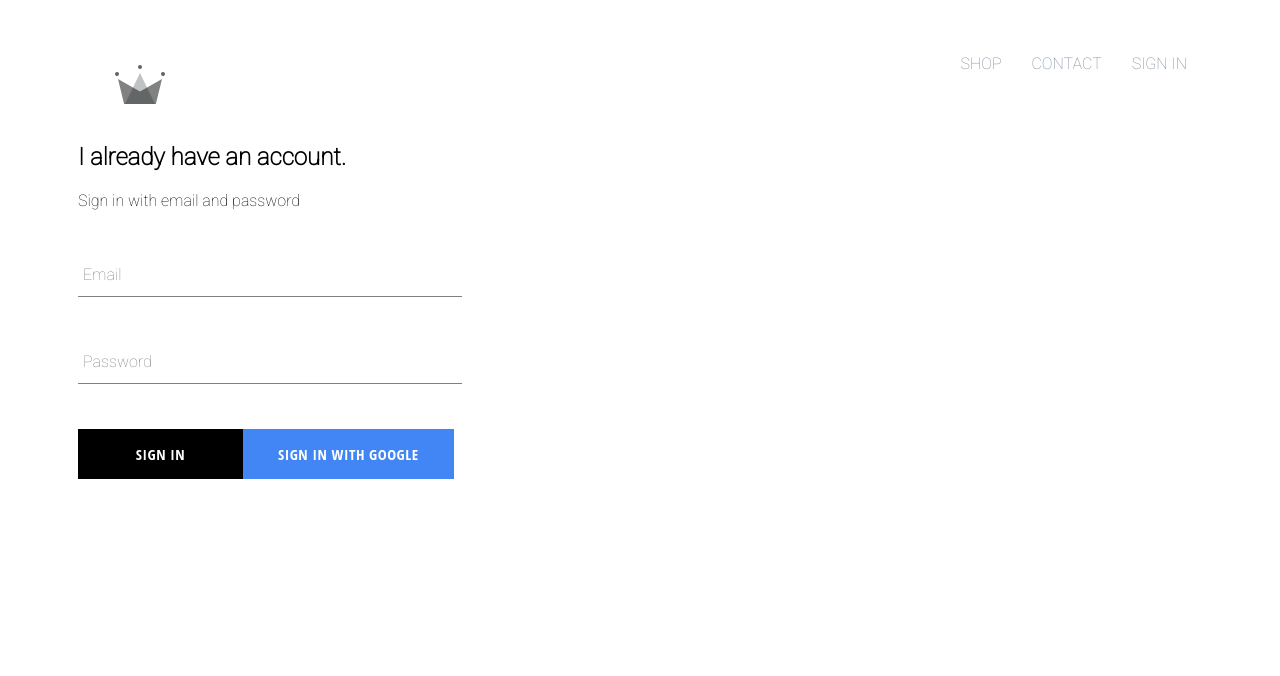
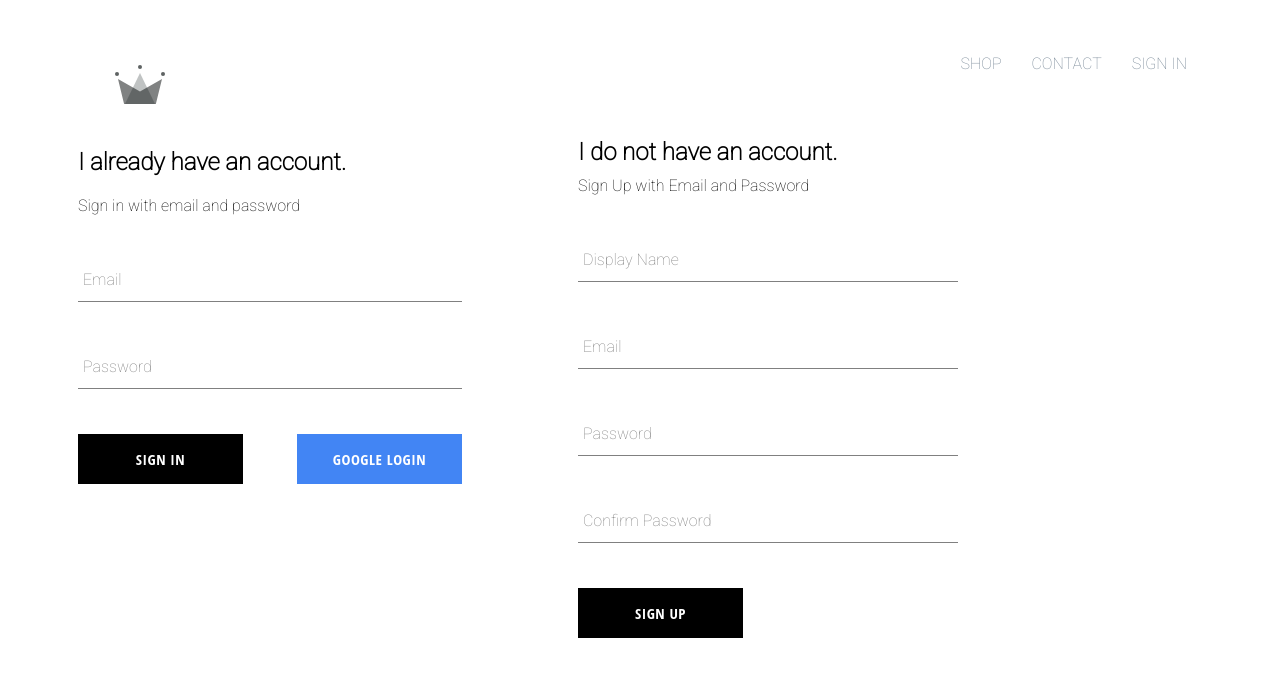
Before and after one commit to Krishna2752/ecommerce-app, a React (Create React App) app: page /signin in a window 1280 px wide. Shown: the top 676 px of the page. Built offline with nearby package versions, Linux system fonts and the light colour scheme; no server answers.

Commit message:
Sign up functionality added

```diff
--- a/src/App.js
+++ b/src/App.js
@@ -5,7 +5,7 @@ import { Route,Switch } from 'react-router-dom';
 import ShopComponent from './components/ShopComponent';
 import Header from './components/Header';
 import SignInSignUp from './components/SignInSignUp';
-import { auth } from './firebase/firebase.utils';
+import { auth, createUserProfileDocument } from './firebase/firebase.utils';
 
 
 
@@ -21,8 +21,21 @@ class App extends React.Component {
   unsubscribeFromAuth = null;
 
    componentDidMount() {
-    this.unsubscribeFromAuth = auth.onAuthStateChanged(user => {
-      this.setState({ currentUser: user });
+    this.unsubscribeFromAuth = auth.onAuthStateChanged(async userAuth => {
+      if(userAuth){
+
+      const userRef = await createUserProfileDocument(userAuth);
+      userRef.onSnapshot(snapShot=>{
+        this.setState({
+          currentUser: {
+            id: snapShot.id,
+            ...snapShot.data()
+          }
+        },()=>{console.log(this.state);})
+
+      })
+      }
+      this.setState({currentUser: userAuth});
 
     });
   }
--- a/src/components/HeaderStyles.scss
+++ b/src/components/HeaderStyles.scss
@@ -20,6 +20,7 @@
 
       .option {
         padding: 10px 15px;
+        cursor: pointer;
       }
     }
   }
--- a/src/components/SignIn.js
+++ b/src/components/SignIn.js
@@ -18,21 +18,26 @@ export class SignIn extends Component {
             e.preventDefault();
             this.setState({email: '',password: ''})
     }
+    handleChange = event => {
+        const { value, name } = event.target;
+
+        this.setState({ [name]: value });
+      };
     render() {
         return (
             <div className="sign-in">
                 <h2>I already have an account.</h2>
                 <span>Sign in with email and password</span>
                 <form onSubmit={this.handleSubmit}>
-                    <FormInput name="email" type="email" value={this.state.email} handleChange={e => this.setState({email: e.target.value})} required label="Email" />
-                    <FormInput name="password" type="password" value={this.state.password} handleChange={e => this.setState({password: e.target.value})} required label="Password" />
-
+                    <FormInput name="email" type="email" value={this.state.email} handleChange={this.handleChange} required label="Email" />
+                    <FormInput name="password" type="password" value={this.state.password} handleChange={this.handleChange} required label="Password" />
+                    <div className="buttons">
                     <Button type="submit" value="Submit">SIGN IN</Button>
                     <Button onClick={signInWithGoogle} value="Submit" isGoogleSignIn>
                         {' '}
-                        Sign in with Google{' '}
+                        Google Login{' '}
                     </Button>
-
+                    </div>
 
 
 
--- a/src/components/SignInSignUp.js
+++ b/src/components/SignInSignUp.js
@@ -1,10 +1,13 @@
 import React from 'react'
 import SignIn from './SignIn'
+import SignUp from './SignUp'
+import './SignInSignUpStyles.scss'
 
 const SignInSignUp = () => {
     return (
         <div className="sign-in-sign-up">
             <SignIn />
+            <SignUp />
 
 
         </div>
--- a/src/components/SignInSignUpStyles.scss
+++ b/src/components/SignInSignUpStyles.scss
@@ -0,0 +1,7 @@
+.sign-in-sign-up{
+    width: 880px;
+    display: flex;
+    justify-content: space-between;
+    margin-top: 30px;
+    margin-bottom: 30px;
+}
--- /dev/null
+++ b/src/components/SignUp.js
@@ -0,0 +1,65 @@
+import FormInput from "./FormInput";
+import Button from "./Button";
+import { auth,createUserProfileDocument } from '../firebase/firebase.utils';
+import './SignUpStyles.scss';
+
+import React, { Component } from 'react'
+
+export default class SignUp extends React.Component{
+    constructor(){
+        super();
+        this.state = {
+            displayName: '',
+            email: '',
+            password: '',
+            confirmPassword: ''
+        }
+    }
+    handleSubmit = async event => {
+        event.preventDefault();
+        const {displayName,email,password,confirmPassword} = this.state;
+        if(password !== confirmPassword){
+            alert("Passwords don't match");
+            return;
+        }
+        try{
+            const {user} = await auth.createUserWithEmailAndPassword(email, password);
+            await createUserProfileDocument(user, {displayName});
+            this.setState({
+                displayName: '',
+                email: '',
+                password: '',
+                confirmPassword: ''
+            });
+        }catch(error){
+            console.error(error);
+        }
+
+    }
+    handleChange = event => {
+        const {name,value} = event.target;
+        this.setState({[name]:value});
+    }
+    render() {
+        const {displayName,email,password,confirmPassword} = this.state;
+        return (
+            <div className="signup">
+                <h2 className="title">I do not have an account.</h2>
+                <span>Sign Up with Email and Password</span>
+                <form className="signupform" onSubmit={this.handleSubmit}>
+                    <FormInput type="text" name="displayName" value= {displayName} onChange={this.handleChange} label="Display Name" required />
+                    <FormInput type="email" name="email" value= {email} onChange={this.handleChange} label="Email" required />
+                    <FormInput type="password" name="password" value= {password} onChange={this.handleChange} label="Password" required />
+                    <FormInput type="password" name="confirmPassword" value= {confirmPassword} onChange={this.handleChange} label="Confirm Password" required />
+
+
+
+
+
+                <Button type="submit">SIGN UP</Button>
+                </form>
+
+            </div>
+        )
+    }
+}
--- /dev/null
+++ b/src/components/SignUpStyles.scss
@@ -0,0 +1,10 @@
+.signup{
+    display: flex;
+    flex-direction: column;
+    width: 380px;
+
+    .title{
+        margin-top: 10px;
+        margin-bottom: 10px;
+    }
+}
--- a/src/firebase/firebase.utils.js
+++ b/src/firebase/firebase.utils.js
@@ -11,8 +11,36 @@ const config = {
     measurementId: "G-FSNH7JP3C4"
   };
 firebase.initializeApp(config);
-export const auth=firebase.auth();
-export const firestore = firebase.firestore();
+
+
+export const createUserProfileDocument = async (userAuth, additionalData) => {
+    if (!userAuth) return;
+
+    const userRef = firestore.doc(`users/${userAuth.uid}`);
+
+    const snapShot = await userRef.get();
+
+
+    if (!snapShot.exists) {
+      const { displayName, email } = userAuth;
+      const createdAt = new Date();
+      try {
+        await userRef.set({
+          displayName,
+          email,
+          createdAt,
+          ...additionalData
+        });
+      } catch (error) {
+        console.log('error creating user', error.message);
+      }
+    }
+
+    return userRef;
+  };
+
+  export const auth=firebase.auth();
+  export const firestore = firebase.firestore();
 
 const provider = new firebase.auth.GoogleAuthProvider();
 provider.setCustomParameters({ prompt: 'select_account' });
```
